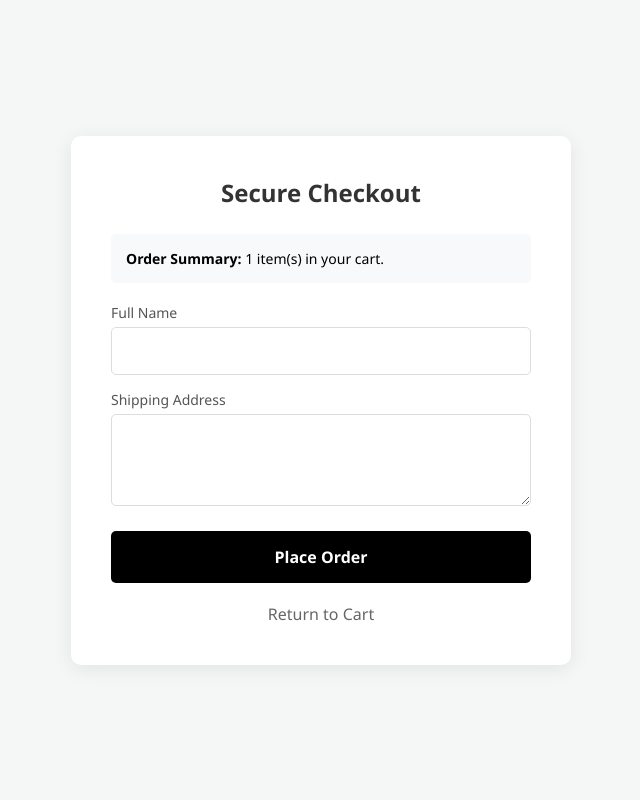
After one commit to ayushprajapati207/Ecommerce-Website-Using-Django-, a Django app: page /checkout/ in a window 1280 px wide. The commit adds this page. Shown: the whole page, without its empty margins (319-959 px from the left). Run offline with Django 5.2, Linux system fonts and the light colour scheme; a user stored in the database is signed in; tables that the repository leaves empty hold one stand-in row (values such as "Sample post").

Commit message:
feat: add checkout system, order models, and success page

```diff
--- a/shop/admin.py
+++ b/shop/admin.py
@@ -1,7 +1,9 @@
 from django.contrib import admin
-from .models import Category, Product,Cart,CartItem
+from .models import Category, Product,Cart,CartItem,Order,OrderItem
 
 admin.site.register(Category)
 admin.site.register(Product)
 admin.site.register(Cart)
 admin.site.register(CartItem)
+admin.site.register(Order)
+admin.site.register(OrderItem)
--- a/shop/models.py
+++ b/shop/models.py
@@ -44,3 +44,24 @@ class CartItem(models.Model):
     # A quick helper function to calculate the total price of this specific item line
     def get_total_price(self):
         return self.quantity * self.product.price
+
+
+class Order(models.Model):
+    user = models.ForeignKey(User, on_delete=models.CASCADE)
+    full_name = models.CharField(max_length=100)
+    shipping_address = models.TextField()
+    total_price = models.DecimalField(max_digits=10, decimal_places=2)
+    created_at = models.DateTimeField(auto_now_add=True)
+    is_paid = models.BooleanField(default=False) # For future Stripe/PayPal integration
+
+    def __str__(self):
+        return f"Order #{self.id} - {self.user.username}"
+
+class OrderItem(models.Model):
+    order = models.ForeignKey(Order, related_name='items', on_delete=models.CASCADE)
+    product = models.ForeignKey(Product, on_delete=models.CASCADE)
+    quantity = models.PositiveIntegerField(default=1)
+    price = models.DecimalField(max_digits=10, decimal_places=2) # Price at time of purchase
+
+    def __str__(self):
+        return f"{self.quantity} x {self.product.name} (Order #{self.order.id})"
--- a/shop/urls.py
+++ b/shop/urls.py
@@ -11,4 +11,6 @@ urlpatterns = [
     path('cart/remove/<int:item_id>/', views.remove_from_cart, name='remove_from_cart'),
     path('cart/update/<int:item_id>/<str:action>/', views.update_cart_quantity, name='update_quantity'),
     path('logout/', views.logout_user, name='logout'),
+    path('checkout/', views.checkout, name='checkout'),
+    path('success/', views.order_success, name='order_success'),
 ]
--- a/shop/views.py
+++ b/shop/views.py
@@ -4,7 +4,7 @@ from django.contrib.auth import login,logout
 from django.db.models import Q
 from django.contrib.auth.decorators import login_required
 from django.http import JsonResponse
-from .models import Product,Category,CartItem,Cart
+from .models import Product,CartItem,Cart,Order,OrderItem
 
 def home(request):
     # Get the search term from the URL (e.g., ?q=shirt)
@@ -149,3 +149,51 @@ def logout_user(request):
     logout(request)
     # Send them back to the shop homepage as a guest
     return redirect('home')
+
+
+@login_required
+def checkout(request):
+    cart = get_object_or_404(Cart, user=request.user)
+    items = cart.items.all()
+
+    # If the cart is empty, don't let them checkout
+    if not items:
+        return redirect('view_cart')
+
+    if request.method == 'POST':
+        # Grab the data from the HTML form
+        name = request.POST.get('full_name')
+        address = request.POST.get('shipping_address')
+        total_price = sum(item.get_total_price() for item in items)
+
+        # 1. Create the permanent Order record
+        order = Order.objects.create(
+            user=request.user,
+            full_name=name,
+            shipping_address=address,
+            total_price=total_price
+        )
+
+        # 2. Copy the Cart items into permanent Order items
+        for item in items:
+            OrderItem.objects.create(
+                order=order,
+                product=item.product,
+                quantity=item.quantity,
+                price=item.product.price # Freezes the price
+            )
+            # Optional: Deduct from actual product stock here
+            # item.product.stock -= item.quantity
+            # item.product.save()
+
+        # 3. Empty the user's cart
+        cart.items.all().delete()
+
+        # 4. Redirect to a success page
+        return redirect('order_success')
+
+    return render(request, 'shop/checkout.html', {'items': items})
+
+@login_required
+def order_success(request):
+    return render(request, 'shop/success.html')
--- /dev/null
+++ b/static/css/checkout.css
@@ -0,0 +1,17 @@
+
+ * { box-sizing: border-box; margin: 0; padding: 0; font-family: 'Segoe UI', sans-serif; }
+body { background-color: #f4f7f6; display: flex; align-items: center; justify-content: center; height: 100vh; }
+.checkout-card { background-color: #ffffff; padding: 40px; border-radius: 10px; box-shadow: 0 4px 20px rgba(0, 0, 0, 0.08); width: 100%; max-width: 500px; }
+.checkout-card h2 { text-align: center; margin-bottom: 25px; color: #333; }
+
+label { display: block; margin-bottom: 5px; color: #555; font-weight: 500; font-size: 14px; margin-top: 15px;}
+input[type="text"], textarea { width: 100%; padding: 12px; border: 1px solid #ddd; border-radius: 5px; font-size: 16px; transition: border-color 0.3s; }
+input[type="text"]:focus, textarea:focus { border-color: #000; outline: none; }
+
+.summary { background: #f8f9fa; padding: 15px; border-radius: 5px; margin-bottom: 20px; font-size: 14px; }
+
+.pay-button { width: 100%; padding: 15px; background-color: #000; color: white; border: none; border-radius: 5px; font-size: 16px; font-weight: bold; cursor: pointer; margin-top: 20px; transition: background-color 0.3s; }
+.pay-button:hover { background-color: #333; }
+
+.back-link { display: block; text-align: center; margin-top: 20px; color: #666; text-decoration: none; }
+.back-link:hover { color: #000; text-decoration: underline; }
--- a/templates/shop/cart.html
+++ b/templates/shop/cart.html
@@ -60,7 +60,7 @@
                 <div class="cart-summary">
                     <span class="total-label">Grand Total:</span>
                     <span class="total-price">${{ total_price }}</span>
-                    <button class="checkout-btn">Proceed to Checkout</button>
+                    <a href="{% url 'checkout' %}"><button class="checkout-btn">Proceed to Checkout</button></a>
                 </div>
             {% else %}
                 <div class="empty-cart">
--- /dev/null
+++ b/templates/shop/checkout.html
@@ -0,0 +1,35 @@
+{% load static %}
+<!DOCTYPE html>
+<html lang="en">
+<head>
+    <meta charset="UTF-8">
+    <meta name="viewport" content="width=device-width, initial-scale=1.0">
+    <title>Checkout - Age Store</title>
+    <link rel="stylesheet" href="{% static 'css/checkout.css' %}">
+</head>
+<body>
+
+    <div class="checkout-card">
+        <h2>Secure Checkout</h2>
+
+        <div class="summary">
+            <strong>Order Summary:</strong> {{ items.count }} item(s) in your cart.
+        </div>
+
+        <form method="post">
+            {% csrf_token %}
+
+            <label for="full_name">Full Name</label>
+            <input type="text" id="full_name" name="full_name" required>
+
+            <label for="shipping_address">Shipping Address</label>
+            <textarea id="shipping_address" name="shipping_address" rows="3" required></textarea>
+
+            <button type="submit" class="pay-button">Place Order</button>
+        </form>
+
+        <a href="{% url 'view_cart' %}" class="back-link">Return to Cart</a>
+    </div>
+
+</body>
+</html>
```
Also changed, not shown: templates/shop/success.html (added, +21 -0 lines), shop/migrations/0004_order_orderitem.py (added).
